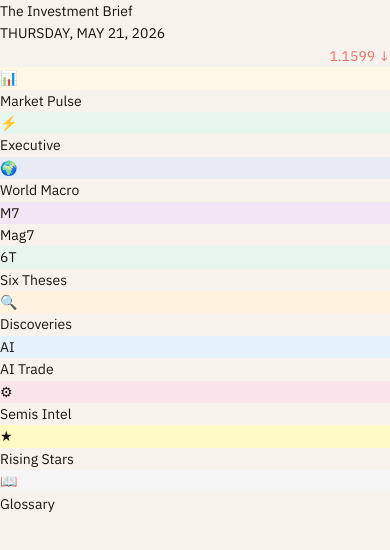
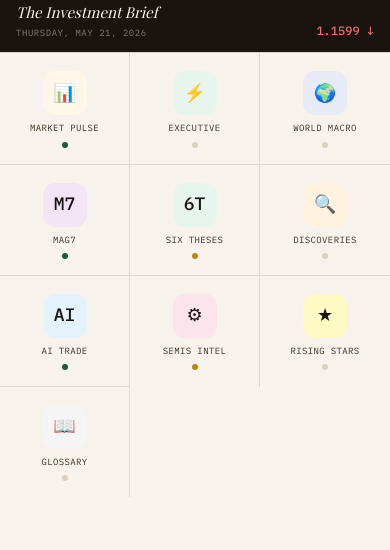
Before and after one commit to robertvamosi85-ui/investment-brief, a plain HTML site: page index.html in a window 390 px wide. Drawn offline with nearby package versions, Linux system fonts and the light colour scheme; a web font is replaced by a local one.

Commit message:
Fix mobile grid CSS

```diff
--- a/index.html
+++ b/index.html
@@ -317,6 +317,54 @@ body{background:var(--paper);color:var(--ink);font-family:var(--sans);font-size:
 .moat-vs{font-family:var(--mono);font-size:9px;color:var(--ink-light);letter-spacing:.06em;}
 .moat-challenger{font-family:var(--mono);font-size:11px;color:var(--red-light);}
 .moat-domain{font-size:12px;font-weight:500;display:flex;align-items:center;margin-bottom:4px;color:var(--ink-mid);}
+
+/* ══ MOBILE CHROME — always defined, shown only via media query ══ */
+.mob-chrome{display:none;}
+.mob-top{
+  background:var(--ink);
+  padding-top:var(--safe-top);
+  padding-left:16px;padding-right:16px;padding-bottom:12px;
+  display:flex;justify-content:space-between;align-items:flex-end;
+  position:sticky;top:0;z-index:100;
+}
+.mob-top-title{font-family:var(--serif);font-size:15px;font-style:italic;color:var(--paper);font-weight:400;}
+.mob-top-rate{font-family:var(--mono);font-size:12px;font-weight:500;}
+.mob-top-date{font-family:var(--mono);font-size:9px;color:rgba(247,243,236,.45);letter-spacing:.06em;margin-top:2px;}
+.mob-back{display:flex;align-items:center;gap:6px;background:none;border:none;color:var(--paper);font-family:var(--mono);font-size:11px;letter-spacing:.06em;cursor:pointer;padding:0;}
+.mob-back svg{width:16px;height:16px;stroke:var(--paper);fill:none;stroke-width:2;stroke-linecap:round;stroke-linejoin:round;}
+.mob-launcher{display:none;}
+.mob-launcher-grid{
+  display:grid;grid-template-columns:repeat(3,1fr);
+  border-top:0.5px solid var(--rule);
+}
+.mob-cell{
+  padding:18px 8px 16px;
+  display:flex;flex-direction:column;align-items:center;gap:7px;
+  border-right:0.5px solid var(--rule);
+  border-bottom:0.5px solid var(--rule);
+  background:var(--paper);
+  cursor:pointer;
+  -webkit-tap-highlight-color:transparent;
+  transition:background .1s;
+  min-height:100px;
+}
+.mob-cell:active{background:var(--paper-mid);}
+.mob-cell:nth-child(3n){border-right:none;}
+.mob-cell:nth-last-child(-n+3){border-bottom:none;}
+.mob-icon{
+  width:44px;height:44px;border-radius:12px;
+  display:flex;align-items:center;justify-content:center;
+  font-size:18px;font-family:var(--mono);font-weight:500;
+  flex-shrink:0;
+}
+.mob-label{font-family:var(--mono);font-size:9px;text-align:center;color:var(--ink-mid);letter-spacing:.04em;text-transform:uppercase;line-height:1.35;}
+.mob-dot{width:6px;height:6px;border-radius:50%;flex-shrink:0;}
+.dot-g{background:var(--green);}
+.dot-a{background:var(--gold);}
+.dot-r{background:var(--red);}
+.dot-b{background:var(--blue);}
+.dot-n{background:var(--paper-dark);}
+.mob-content{display:none;}
 
 @media(max-width:700px){
   /* hide desktop shell */
```
